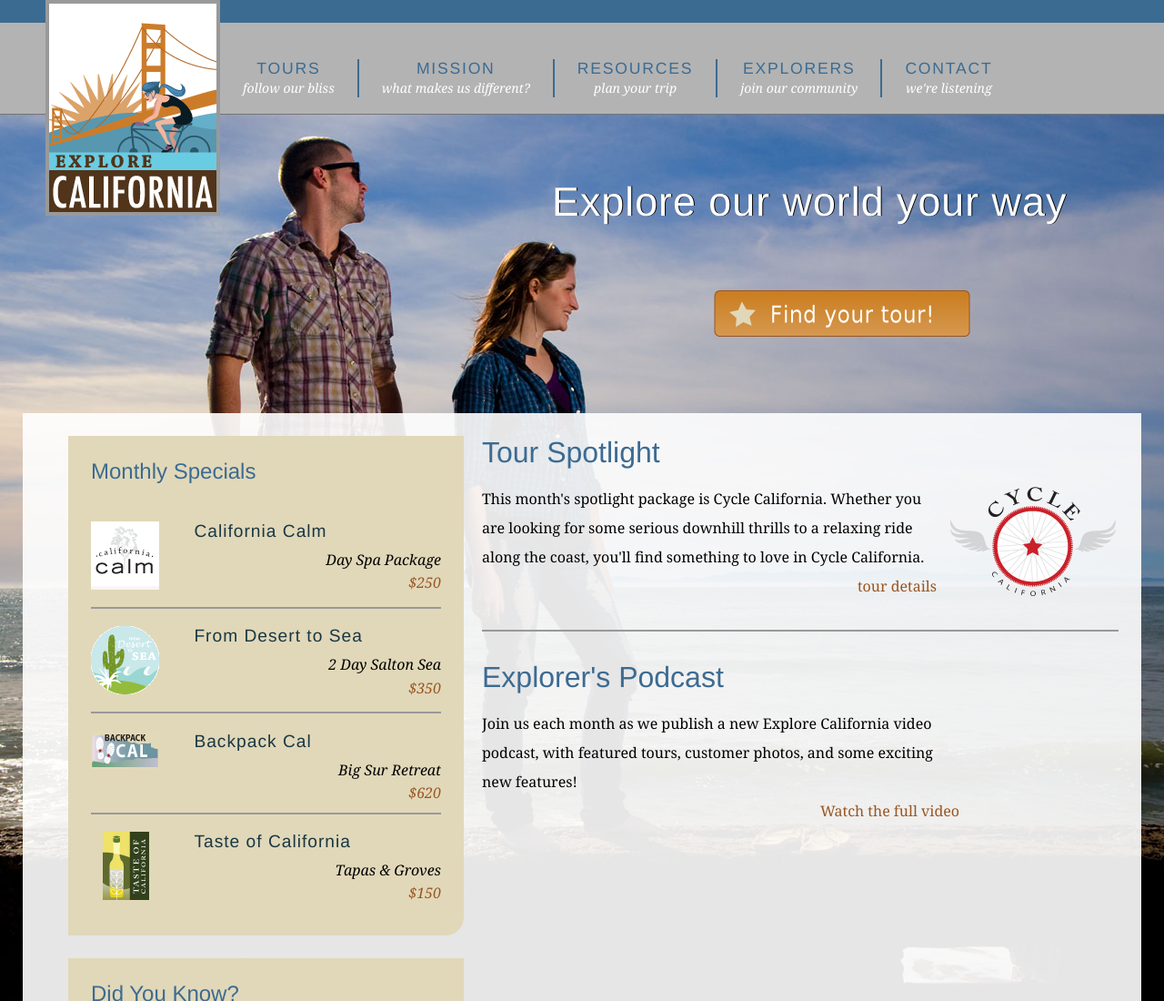
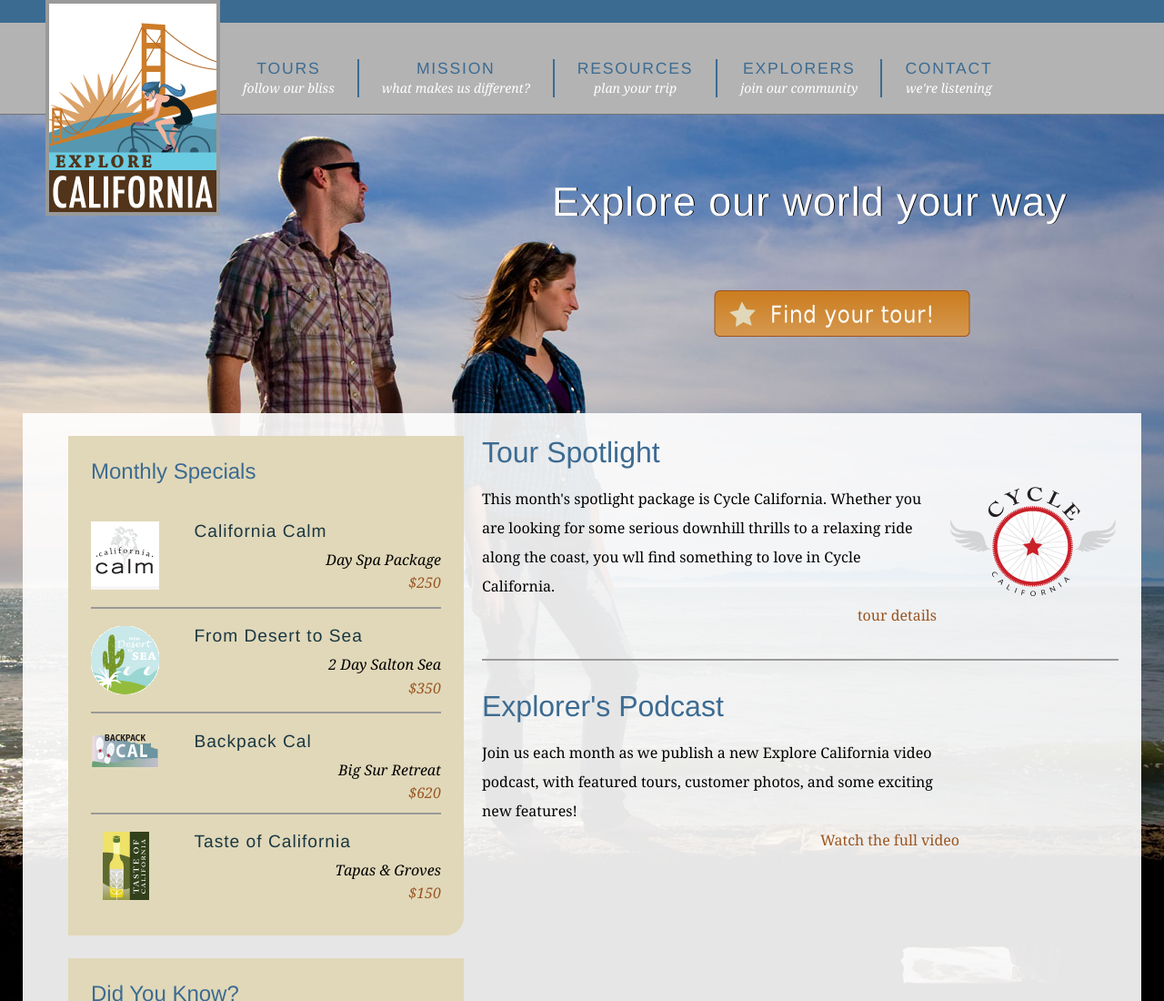
Before and after one commit to kasunsjc/explore_california, a plain HTML site: page index.html in a window 1280 px wide. Shown: the top 1100 px of the page at 91% size. Drawn offline with Linux system fonts and the light colour scheme.

```diff
--- a/index.html
+++ b/index.html
@@ -61,7 +61,7 @@
         <div id="mainContent">
           <div id="mainArticle">
             <h1>Tour Spotlight</h1>
-            <p class="spotlight">This month's spotlight package is Cycle California. Whether you are looking for some serious downhill thrills to a relaxing ride along the coast, you'll find something to love in Cycle California.<br /> <span class="accent"><a href="tours_cycle.html" title="Cycle California">tour details</a></span></p>
+            <p class="spotlight">This month's spotlight package is Cycle California. Whether you are looking for some serious downhill thrills to a relaxing ride along the coast, you wll find something to love in Cycle California.<br /> <span class="accent"><a href="tours_cycle.html" title="Cycle California">tour details</a></span></p>
 
             <h1>Explorer's Podcast</h1>
             <p class="videoText">Join us each month as we publish a new Explore California video podcast, with featured tours, customer photos, and some exciting new features!<span class="accent"><a href="explorers/video.html" title="Video Podcast">Watch the full video</a></span></p>
```
